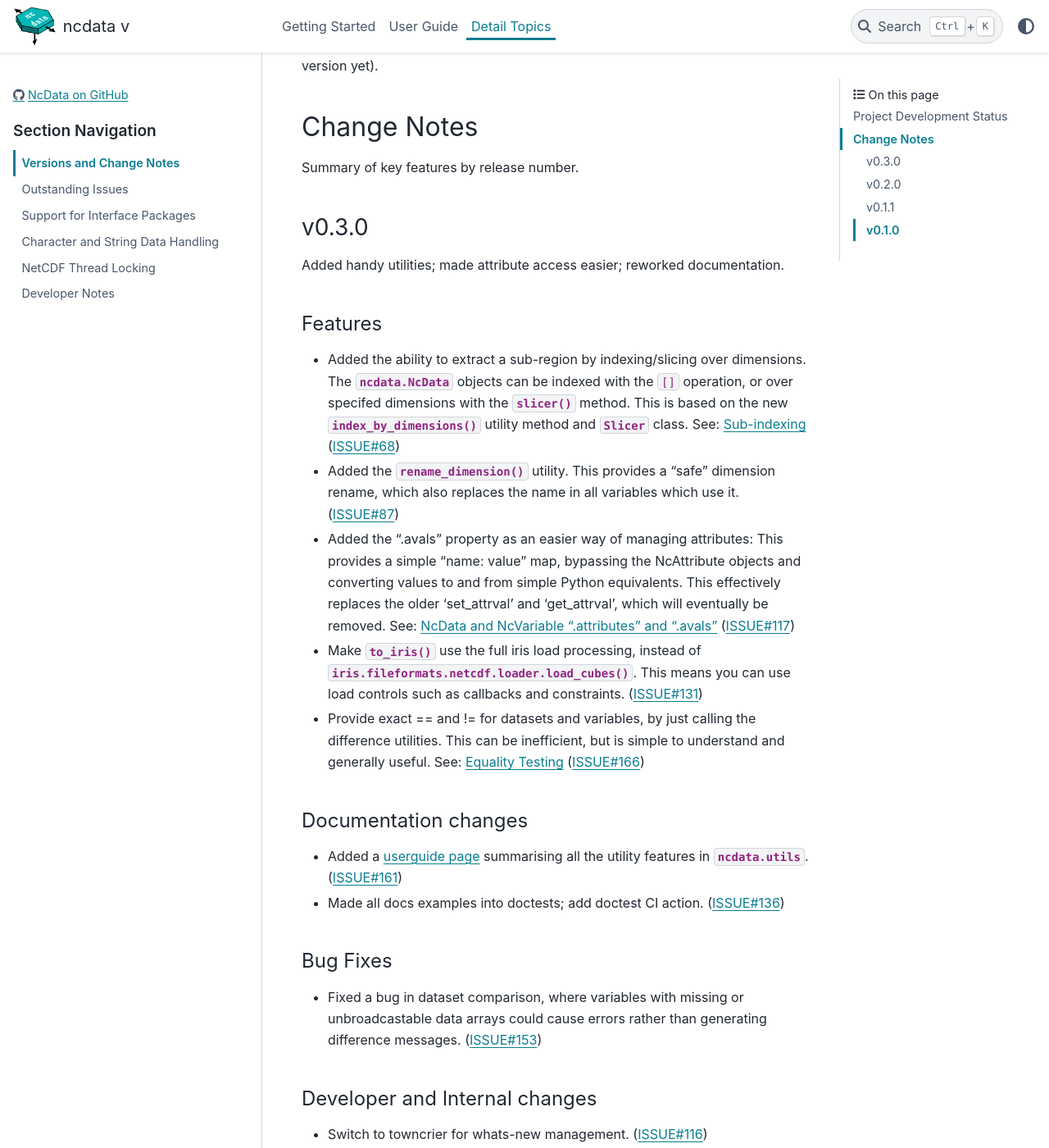
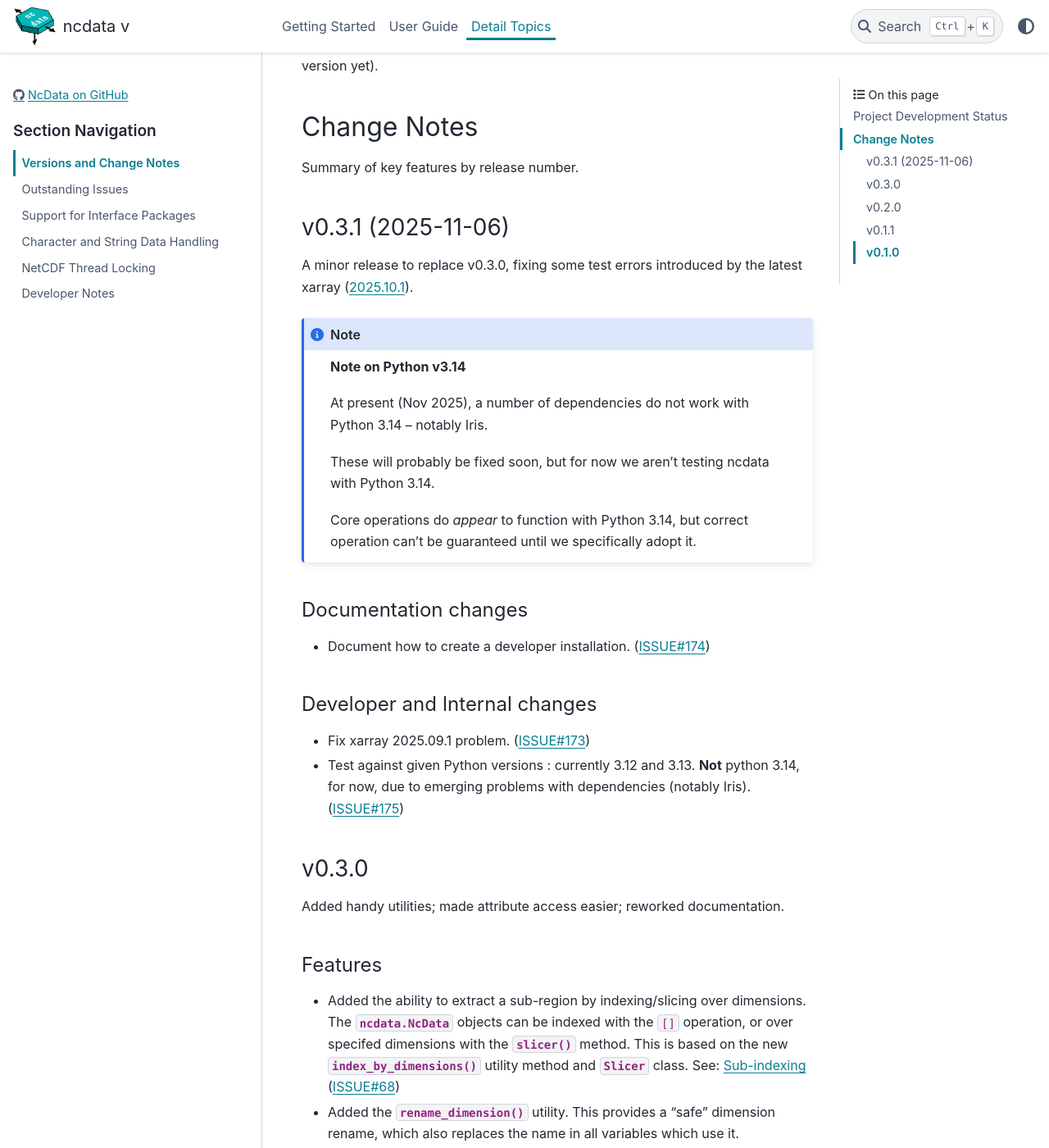
Before and after one commit to pp-mo/ncdata, a Sphinx documentation site: the page built from docs/change_log.rst, in a window 1280 px wide and 1400 px high, scrolled down 392 px. Shown: the whole window at 82% size. Built offline with Sphinx 7.4.7 and the PyData theme 0.15.4, drawn with Linux system fonts in a browser that asks for light colours; pages that are not in the unit, such as notebooks, are missing from menus; the version number could not be read and is left out.

Commit message:
Finalise release notes. (#179)

```diff
--- a/docs/change_log.rst
+++ b/docs/change_log.rst
@@ -24,6 +24,37 @@ Change Notes
 Summary of key features by release number.
 
 .. towncrier release notes start
+
+v0.3.1 (2025-11-06)
+~~~~~~~~~~~~~~~~~~~~~~~~~
+A minor release to replace v0.3.0, fixing some test errors introduced by the latest
+xarray (`2025.10.1 <https://github.com/pydata/xarray/releases/tag/v2025.10.1>`_).
+
+.. note::
+    **Note on Python v3.14**
+
+    At present (Nov 2025), a number of dependencies do not work
+    with Python 3.14 -- notably Iris.
+
+    These will probably be fixed soon, but for now we aren't testing ncdata with Python 3.14.
+
+    Core operations do *appear* to function with Python 3.14, but correct operation can't be
+    guaranteed until we specifically adopt it.
+
+
+Documentation changes
+^^^^^^^^^^^^^^^^^^^^^
+
+- Document how to create a developer installation. (`ISSUE#174 <https://github.com/pp-mo/ncdata/pull/174>`_)
+
+
+Developer and Internal changes
+^^^^^^^^^^^^^^^^^^^^^^^^^^^^^^
+
+- Fix xarray 2025.09.1 problem. (`ISSUE#173 <https://github.com/pp-mo/ncdata/pull/173>`_)
+- Test against given Python versions : currently 3.12 and 3.13.
+  **Not** python 3.14, for now, due to emerging problems with dependencies (notably Iris). (`ISSUE#175 <https://github.com/pp-mo/ncdata/pull/175>`_)
+
 
 v0.3.0
 ~~~~~~
--- a/docs/changelog_fragments/173.dev.rst
+++ /dev/null
@@ -1 +0,0 @@
-Fix xarray 2025.09.1 problem.
--- a/docs/changelog_fragments/174.doc.rst
+++ /dev/null
@@ -1 +0,0 @@
-Document how to create a developer installation.
--- a/docs/changelog_fragments/175.dev.rst
+++ /dev/null
@@ -1,2 +0,0 @@
-Test against given Python versions : currently 3.12 and 3.13.
-**Not** python 3.14, for now, due to emerging problems with dependencies (notably Iris).
```
